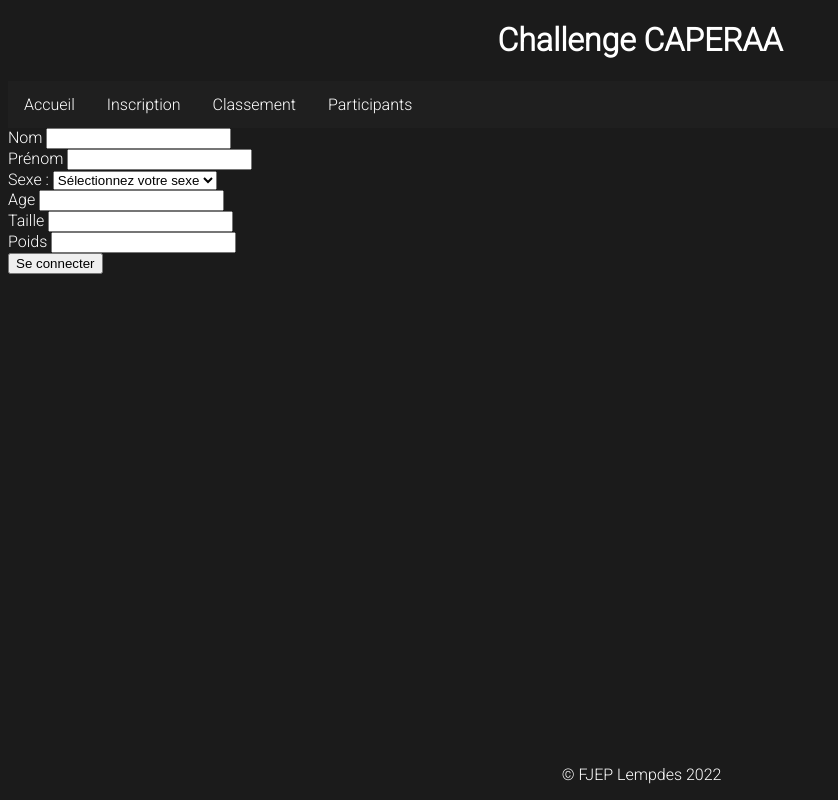
After one commit to guillaumepaulhe/Challenge-CAPERAA, a PHP site: page /inscription.php in a window 1280 px wide. The commit adds this page. Shown: the whole page, without its empty margins (0-838 px from the left). Run offline with PHP 8.4, Linux system fonts and the light colour scheme; data that the repository does not hold is empty.

Commit message:
add inscription + base

```diff
--- /dev/null
+++ b/base.php
@@ -0,0 +1,25 @@
+<!DOCTYPE html>
+<html lang="fr">
+<head>
+<link rel="preconnect" href="https://fonts.googleapis.com">
+<link rel="preconnect" href="https://fonts.gstatic.com" crossorigin>
+<link href="https://fonts.googleapis.com/css2?family=Roboto:wght@300&display=swap" rel="stylesheet">
+    <link rel="stylesheet" href="style.css">
+    <meta charset="UTF-8">
+    <meta name="viewport" content="width=device-width, initial-scale=1.0">
+    <title>Challenge CAPERAA</title>
+</head>
+<body>
+    <h1>Challenge CAPERAA</h1>
+
+  <ul>
+    <li><a href="index.php">Accueil</a></li>
+    <li><a href="inscription.php">Inscription</a></li>
+    <li><a href="classement.php">Classement</a></li>
+    <li><a href="participant.php">Participants</a></li>
+</ul>
+
+
+<footer>
+  <p>© FJEP Lempdes 2022</p>
+</footer>
--- /dev/null
+++ b/classement.php
@@ -0,0 +1,3 @@
+<?php
+include "base.php";
+?>
--- /dev/null
+++ b/inscription.php
@@ -0,0 +1,48 @@
+<?php
+include "base.php";
+error_reporting (E_ALL ^ E_NOTICE);
+
+?>
+
+<form action="" method = "post">
+<div>
+    <label  >Nom</label>
+    <input name="nom" type="text"  >
+</div>
+<div>
+    <label>Prénom</label>
+    <input name="prenom" type="text"  >
+</div>
+<div>
+    <label>Sexe :</label>
+    <select name="sexe" id="">
+        <option value="">Sélectionnez votre sexe</option>
+        <option value="Homme">Homme</option>
+        <option value="Femme">Femme</option>
+    </select>
+</div>
+<div>
+    <label>Age</label>
+    <input name="age" type="text"  >
+</div>
+<div>
+    <label>Taille</label>
+    <input name="taille" type="text"  >
+</div>
+<div>
+    <label>Poids</label>
+    <input name="poids" type="text"  >
+</div>
+
+<input type="submit" name="" value="Se connecter">
+</form>
+
+<?php
+$nom = $_POST['nom'];
+$prenom = $_POST['prenom'];
+$sexe = $_POST['sexe'];
+$age = $_POST['age'];
+$taille = $_POST['taille'];
+$poids = $_POST['poids'];
+echo $sexe;
+?>
--- /dev/null
+++ b/participant.php
@@ -0,0 +1,3 @@
+<?php
+include "base.php";
+?>
--- a/style.css
+++ b/style.css
@@ -8,3 +8,44 @@ body{
 h1{
     text-align: center;
 }
+
+ul {
+    list-style-type: none;
+    margin: 0;
+    padding: 0;
+    overflow: hidden;
+    background-color: #1f1f1f;
+    max-height: 52px;
+  }
+
+  li {
+    float: left;
+  }
+
+  li a {
+    display: block;
+    color: white;
+    text-align: center;
+    padding: 14px 16px;
+    text-decoration: none;
+  }
+
+  li a:hover {
+    background-color: #111;
+  }
+
+  footer {
+    text-align: center;
+    color: #fff;
+    position: absolute;
+    bottom: 0;
+    width: 99%;
+  }
+
+  .center{
+    display: block;
+    margin-left: auto;
+    margin-right: auto;
+    text-align: center;
+
+  }
```
Also changed, not shown: index.php (+4 -16 lines), test.png (added).
